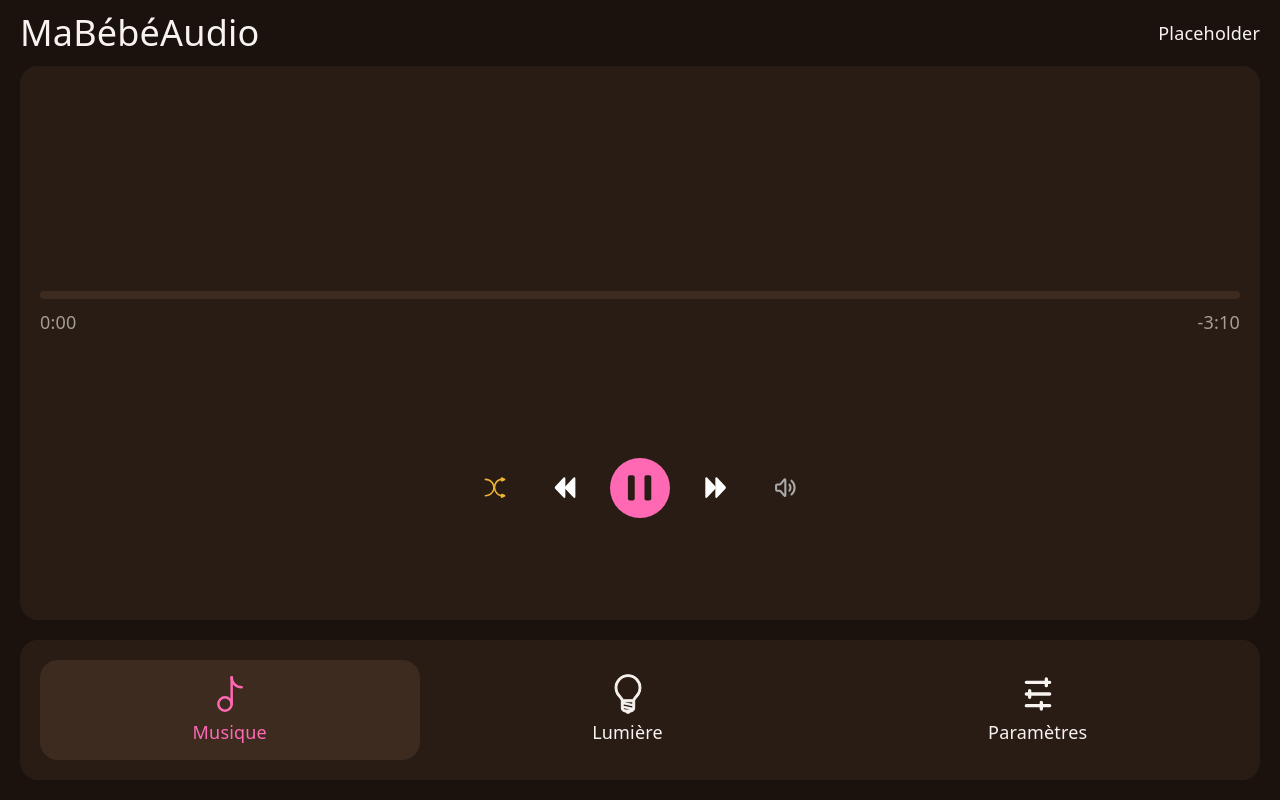
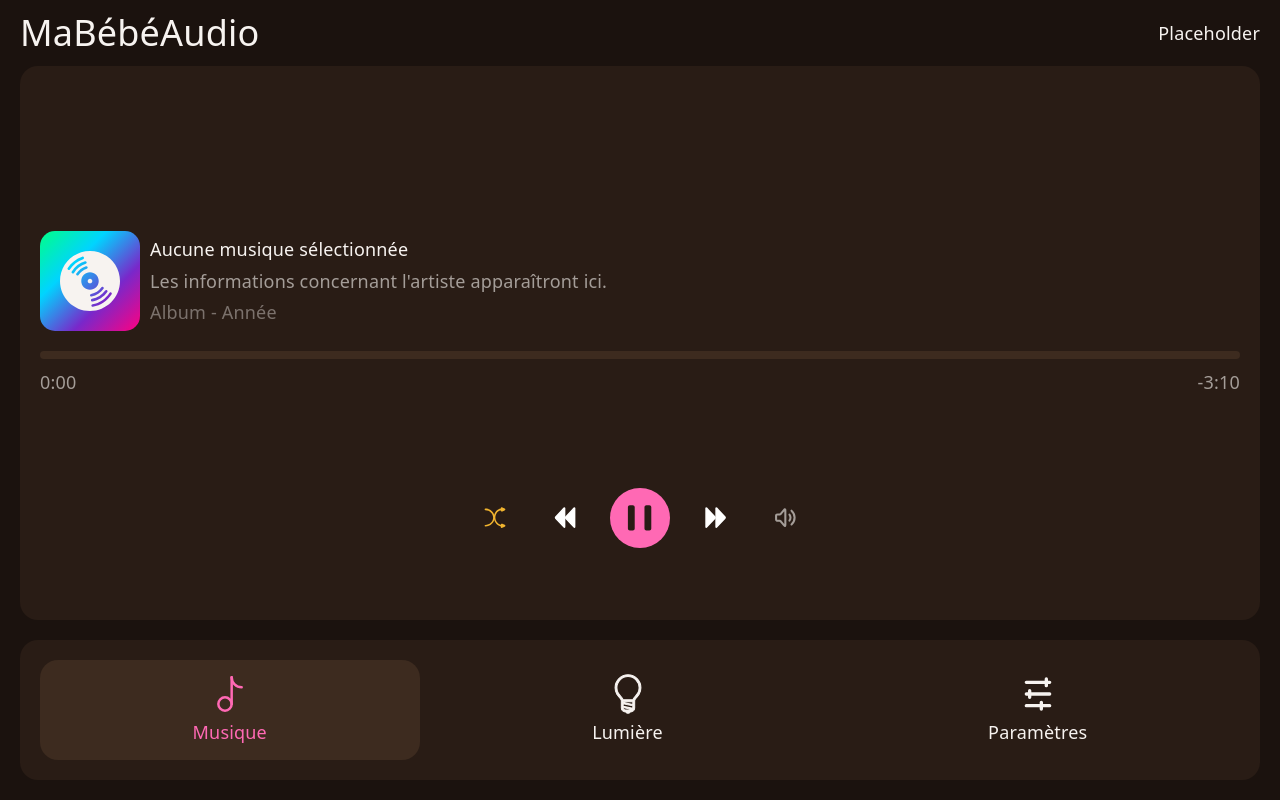
Before and after one commit to QwEekYhyo/mini-audio, a React (Vite) app in the folder app/front/: page / in a window 1280 px wide. Built offline with nearby package versions, Linux system fonts and the light colour scheme.

Commit message:
front: add track metadata display

```diff
--- a/app/front/src/pages/MusicPage.tsx
+++ b/app/front/src/pages/MusicPage.tsx
@@ -3,16 +3,37 @@ import { useState } from "react";
 import { formatSeconds } from "../utils/time";
 import Slider from "../components/Slider";
 
+import MusicDisc from "../assets/music-disc.svg?react";
+import NextIcon from "../assets/music-next.svg?react";
 import PauseIcon from "../assets/music-pause.svg?react";
-import NextIcon from "../assets/music-next.svg?react";
 import ShuffleIcon from "../assets/music-shuffle.svg?react";
 import VolumeIcon from "../assets/volume.svg?react";
 
 import "../styles/MusicPage.css";
 
+// TODO: put this somewhere else
+type TrackMetadata = {
+    title: string;
+    artist: string;
+    album: string;
+    year?: number;
+    img?: number; // I don't know how to do this yet
+};
+
+const defaultMetadata = (): TrackMetadata => ({
+    title: "Aucune musique sélectionnée",
+    artist: "Les informations concernant l'artiste apparaîtront ici.",
+    album: "Album - Année",
+});
+
 function MusicPage() {
+    // All track states are going to be store above in the components tree
+    // (or using a context provider, haven't decided yet) to keep them alive
+    // AND to have them available in other components such as the MiniPlayer
+
     // In seconds
     const [trackPosition, setTrackPosition] = useState(0);
+    const [metadata, setMetadata] = useState(defaultMetadata());
 
     const trackDuration = 190;
 
@@ -21,6 +42,18 @@ function MusicPage() {
             <div className="audio-visualizer"></div>
 
             <div className="track-info">
+                <div className="track-metadata">
+                    <div className="track-img">
+                        <MusicDisc style={{ width: "60%", height: "60%" }} />
+                    </div>
+
+                    <div className="track-texts">
+                        <span>{metadata.title}</span>
+                        <span>{metadata.artist}</span>
+                        <span>{metadata.album}</span>
+                    </div>
+                </div>
+
                 <Slider
                     min={0}
                     max={trackDuration}
@@ -30,6 +63,7 @@ function MusicPage() {
                     }
                     style={{ height: 8, width: "100%" }}
                 />
+
                 <div className="track-position">
                     <span>{formatSeconds(trackPosition)}</span>
                     <span>-{formatSeconds(trackDuration - trackPosition)}</span>
@@ -54,7 +88,7 @@ function MusicPage() {
                 </button>
                 <button
                     className="round-btn secondary-btn"
-                    style={{ color: "#aaa" }}
+                    style={{ color: "var(--text-sub)" }}
                 >
                     <VolumeIcon />
                 </button>
--- a/app/front/src/styles/MusicPage.css
+++ b/app/front/src/styles/MusicPage.css
@@ -17,6 +17,37 @@
     flex-direction: column;
     align-items: center;
     gap: 10px;
+}
+
+.track-metadata {
+    align-self: flex-start;
+    display: flex;
+    gap: 10px;
+    margin-bottom: 10px;
+}
+
+.track-img {
+    width: 100px;
+    aspect-ratio: 1;
+    background: linear-gradient(-45deg, #ff0080, #7928ca, #00d4ff, #00ff87);
+    border-radius: 15px;
+
+    display: flex;
+    justify-content: center;
+    align-items: center;
+}
+
+.track-texts {
+    display: flex;
+    flex-direction: column;
+    justify-content: space-evenly;
+}
+
+.track-texts *:nth-child(2) {
+    color: var(--text-sub);
+}
+.track-texts *:nth-child(3) {
+    color: var(--text-sub-sub);
 }
 
 .track-position {
```
Also changed, not shown: app/front/src/assets/music-disc.svg (added).
